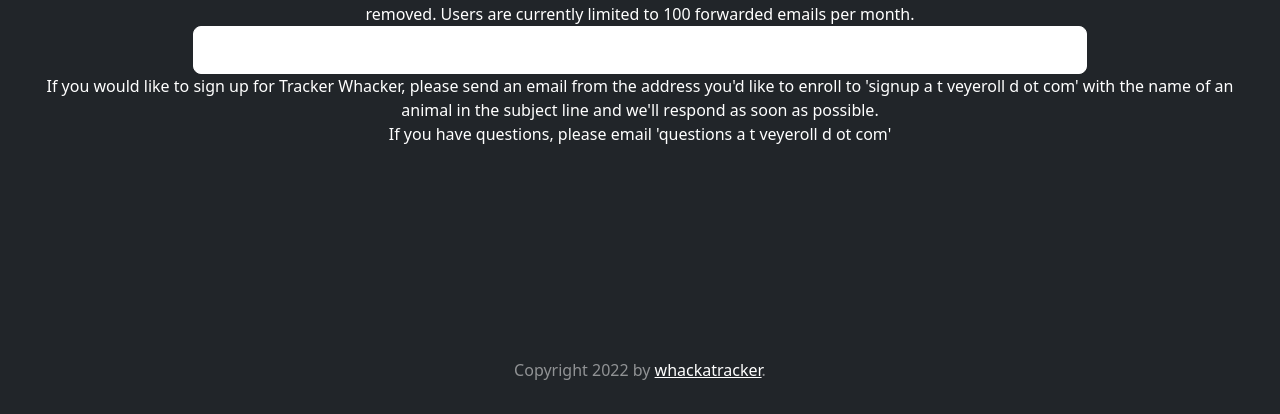
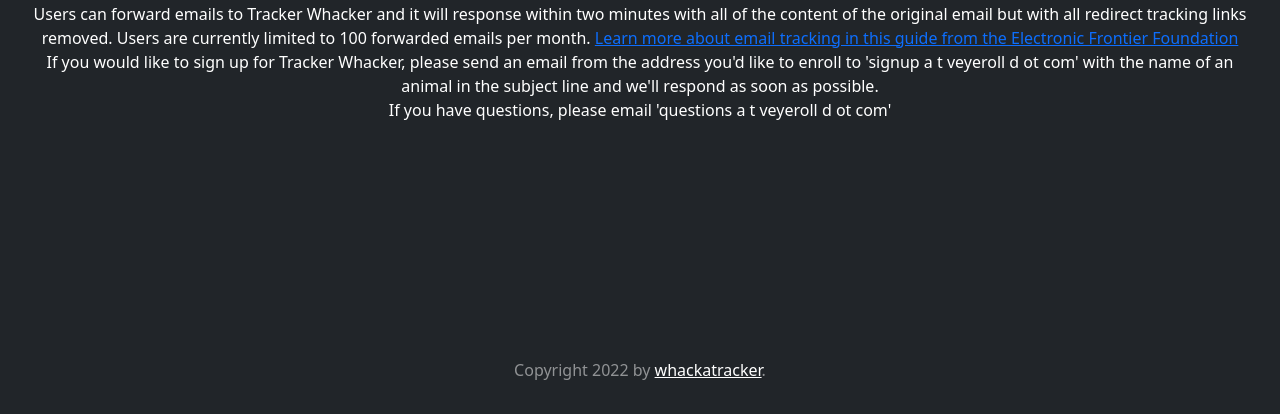
Before and after one commit to whackatracker/whackatracker.github.io, a website: page index.html in a window 1280 px wide. Shown: the part 386-800 px from the top of the page. Drawn offline with Linux system fonts and the light colour scheme.

Commit message:
update site

```diff
--- a/index.html
+++ b/index.html
@@ -50,7 +50,7 @@
 
   <main class="px-3">
     <h1>Tracker Whacker</h1>
-    <p class="lead">Tracker Whacker is a email-forwarding service that removes tracking redirect links from your email. </p> Users can forward emails to Tracker Whacker and it will response within two minutes with all of the content of the original email but with all redirect tracking links removed. Users are currently limited to 100 forwarded emails per month. <a href="https://www.eff.org/deeplinks/2019/01/stop-tracking-my-emails" class="btn btn-lg btn-secondary fw-bold border-white bg-white">Learn more about email tracking in this guide from the Electronic Frontier Foundation</a>
+    <p class="lead">Tracker Whacker is a email-forwarding service that removes tracking redirect links from your email. </p> Users can forward emails to Tracker Whacker and it will response within two minutes with all of the content of the original email but with all redirect tracking links removed. Users are currently limited to 100 forwarded emails per month. <a href="https://www.eff.org/deeplinks/2019/01/stop-tracking-my-emails">Learn more about email tracking in this guide from the Electronic Frontier Foundation</a>
     <br/>
       If you would like to sign up for Tracker Whacker, please send an email from the address you'd like to enroll to 'signup a t veyeroll d ot com' with the name of an animal in the subject line and we'll respond as soon as possible.
       <br/>
```
